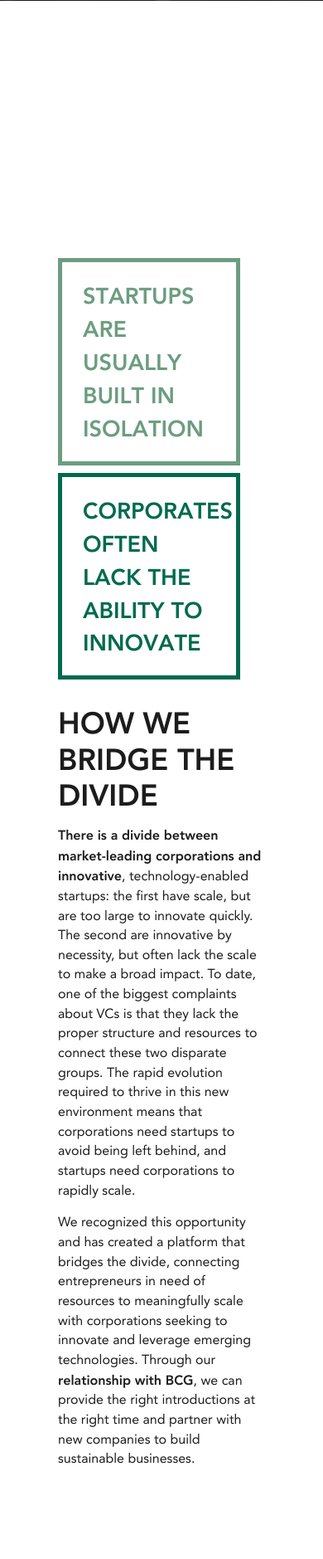
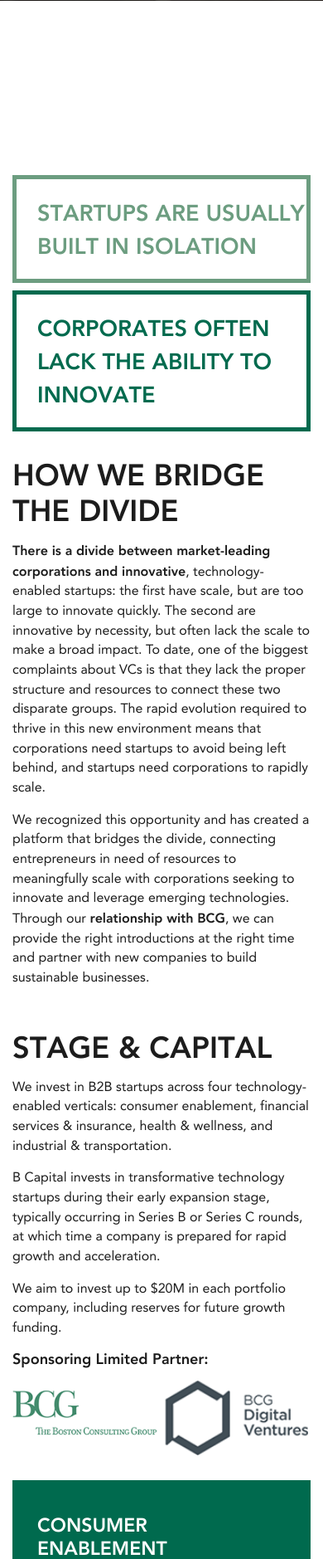
Before and after one commit to Devtron-Genesis/bcap, a PHP site: page /about.html in a window 390 px wide. Shown: the part 659-2538 px from the top of the page at 83% size. Run offline with PHP 8.4, Linux system fonts and the light colour scheme.

Commit message:
responsivness

```diff
--- a/assets/css/rwd.css
+++ b/assets/css/rwd.css
@@ -1,3 +1,134 @@
 body {
 
 }
+@media only screen and (min-width: 1280px) and (max-width:1400px ) {
+  .services_thumb_wrap .inner .overlay {
+    padding: 18% 8%;
+  }
+}
+@media only screen and (min-width: 1440px) and (max-width:1600px ) {
+  .services_thumb_wrap .inner .overlay {
+    padding: 20% 8%;
+  }
+}
+@media only screen and (min-width: 1680px) and (max-width:1800px ) {
+  .services_thumb_wrap .inner .overlay {
+    padding: 21% 8%;
+  }
+}
+@media only screen and (min-width: 1920px) {
+  .services_thumb_wrap .inner .overlay {
+    padding: 25% 8%;
+  }
+}
+@media only screen and (min-width: 320px) and (max-width:767px ) {
+  .home .banner {
+    top: -52px;
+  }
+  .home .owl-prev {
+    position: relative;
+    top: 166px;
+    left: -109px;
+    background: transparent!important;
+  }
+  .home .owl-next {
+    position: relative;
+    top: 166px;
+    left: 109px;
+    background: transparent!important;
+  }
+.home .owl-dots {
+  position: relative;
+  top: 110px;
+}
+  .about .owl-prev {
+    position: relative;
+    top: 50px;
+    left: -109px;
+    background: transparent!important;
+  }
+  .about .owl-next {
+    position: relative;
+    top: 50px;
+    left: 109px;
+    background: transparent!important;
+  }
+.about .owl-dots {
+  position: relative;
+  top: -10px;
+}
+.portfolio_top_wrap p {
+    padding-right: 15px;
+    padding-left: 15px;
+  }
+.container.test {
+  padding-top: 0px;
+  padding-bottom: 0px;
+  padding-right: 15px;
+  padding-left: 15px;
+}
+.abt_boxes {
+  width: 100%;
+  height: 100%;
+  padding-right: 0px;
+}
+.abt_boxes .inner {
+  width: 100%;
+  height: 100%;
+  padding-right: 0px;
+}
+.container.capital {
+  padding-top: 0px;
+  padding-bottom: 0px;
+  padding-right: 15px;
+  padding-left: 15px;
+}
+.col-sm-6.stage, .col-sm-6.green {
+  width: 100%;
+  padding-top: 0px;
+}
+.container.stats {
+  padding-top: 0px;
+  padding-bottom: 0px;
+  padding-right: 15px;
+  padding-left: 15px;
+}
+.container.partnerBCG {
+  padding-top: 0px;
+  padding-bottom: 0px;
+  padding-right: 15px;
+  padding-left: 15px;
+}
+.container.partnerBCG h1 {
+  text-align: center;
+}
+.news .news_inner_menu_main {
+  height: 28px!important;
+}
+.news_wrap {
+  padding-top: 0px;
+  padding-bottom: 0px;
+  padding-right: 15px;
+  padding-left: 15px;
+}
+.abt_sec img.abt_inline {
+  width: 49%;
+}
+.abt_sec img.abt_inline:first-of-type {
+  margin-right: 0px;
+}
+.portfolio_top_wrap h5 {
+  margin-top: 67%
+}
+.portfolio_top_wrap p {
+  margin-bottom: 67%
+}
+.sec.gray_bg {
+  background: #fff;
+}
+#video {
+  object-fit: initial;
+  width: 100%;
+  height: 588px;
+}
+}
--- a/assets/css/style.css
+++ b/assets/css/style.css
@@ -92,3 +92,8 @@ header.header_1.container {
   z-index: 1;
   width: 100%;
 }
+#video {
+  object-fit: initial;
+  width: 100%;
+  height: 100%;
+}
--- a/assets/css/theme.css
+++ b/assets/css/theme.css
@@ -1377,7 +1377,7 @@ footer.footer_1 .footer-social a:hover {
     margin-top: 30px;
   }
   .abt_boxes .inner {
-    width: auto !important;
+    /*width: auto !important;*/
     height: auto !important;
   }
   .abt_boxes .inner:last-of-type {
--- a/index.html
+++ b/index.html
@@ -107,7 +107,7 @@
       <ul>
         <li>
           <!-- <img class="img-responsive show_on_desktop" src="assets/images/banner_1.jpg"> <img class="img-responsive show_on_mobile" src="assets/images/banner_1_mobile.jpg"> -->
-          <video width="100%" height="100%" autoplay loop="loop">
+          <video  autoplay loop="loop" id="video">
             <source src="/assets/video/1080p.mp4" type="video/mp4">
           </video>
           <div class="caption fadeInUp wow" data-wow-duration="2s" data-wow-delay="1s">
```
